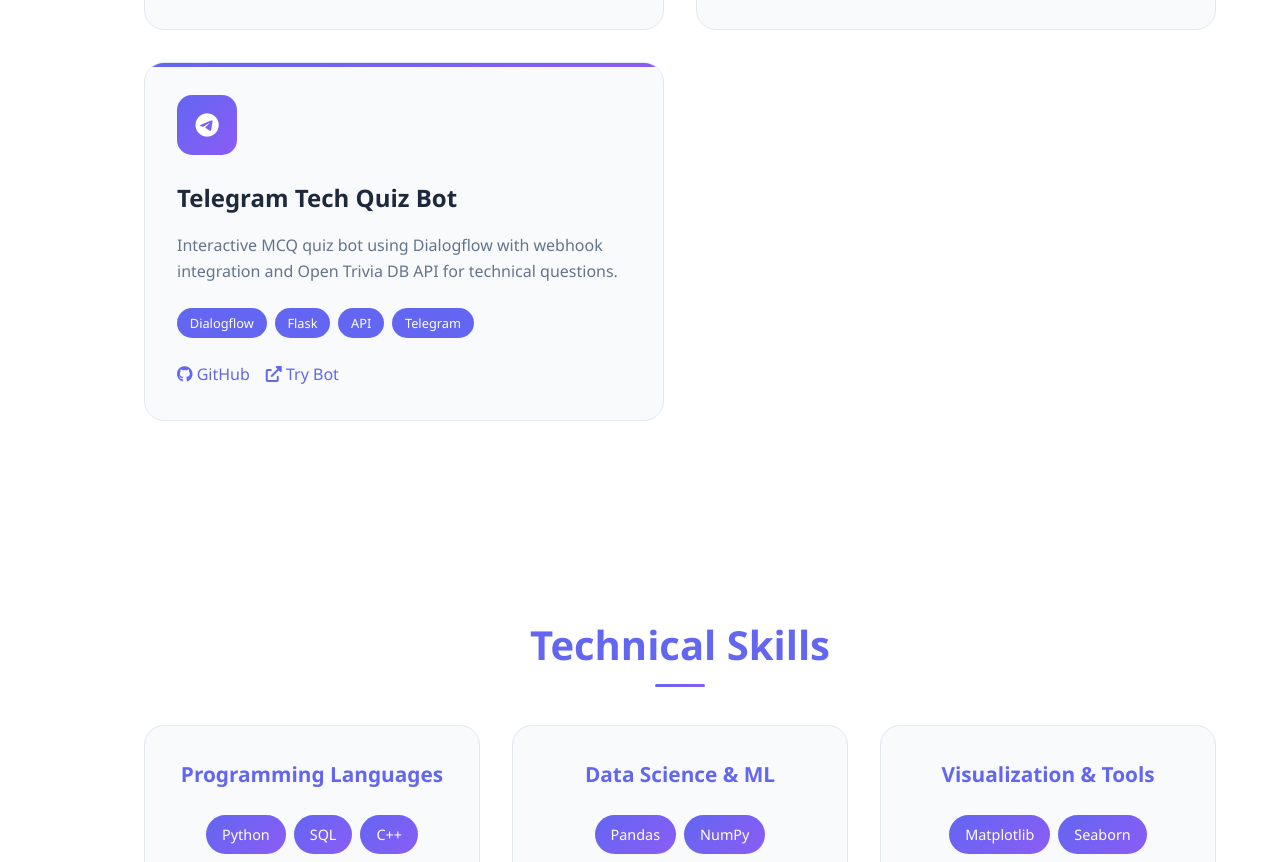
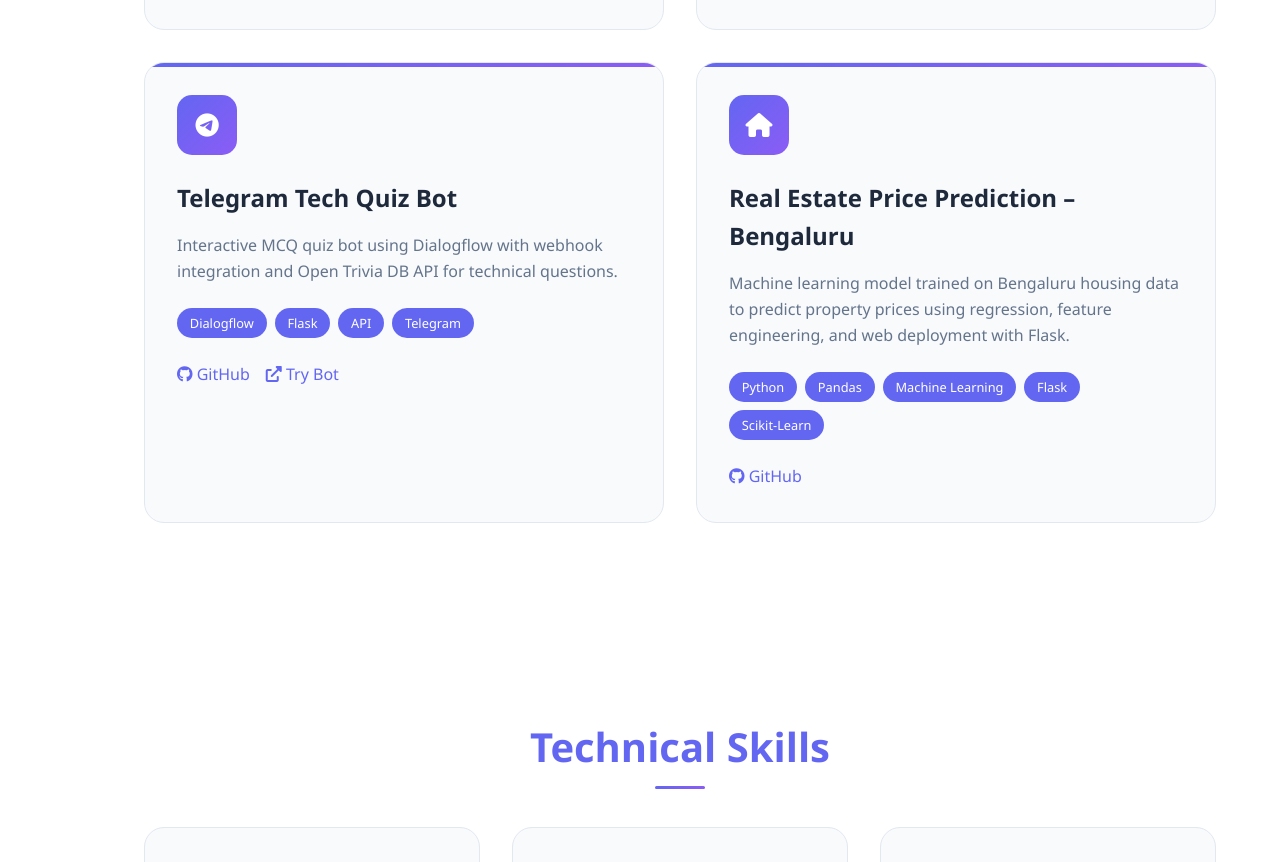
Before and after one commit to Abhijayshah/portfolio-2, a plain HTML site: page index.html in a window 1280 px wide. Shown: the part 2331-3193 px from the top of the page. Drawn offline with Linux system fonts and the light colour scheme.

Commit message:
Update index.html

```diff
--- a/index.html
+++ b/index.html
@@ -657,7 +657,7 @@
             </div>
         </section>
 
-               <!-- Projects Section -->
+                <!-- Projects Section -->
         <section class="section" id="projects">
             <h2>Featured Projects</h2>
             <div class="projects-grid">
@@ -767,6 +767,27 @@
                         </a>
                         <a href="https://web.telegram.org/a/#7707173927" class="project-link" target="_blank" rel="noopener noreferrer">
                             <i class="fas fa-external-link-alt"></i> Try Bot
+                        </a>
+                    </div>
+                </div>
+
+                <!-- Project 6: Real Estate Price Predictor -->
+                <div class="project-card">
+                    <div class="project-icon">
+                        <i class="fas fa-home"></i>
+                    </div>
+                    <h3>Real Estate Price Prediction – Bengaluru</h3>
+                    <p>Machine learning model trained on Bengaluru housing data to predict property prices using regression, feature engineering, and web deployment with Flask.</p>
+                    <div class="tech-stack">
+                        <span class="tech-tag">Python</span>
+                        <span class="tech-tag">Pandas</span>
+                        <span class="tech-tag">Machine Learning</span>
+                        <span class="tech-tag">Flask</span>
+                        <span class="tech-tag">Scikit-Learn</span>
+                    </div>
+                    <div class="project-links">
+                        <a href="https://github.com/Shivam-Shukl/Real-Estate-Price-Prediction---Bengaluru" class="project-link" target="_blank" rel="noopener noreferrer">
+                            <i class="fab fa-github"></i> GitHub
                         </a>
                     </div>
                 </div>
```
